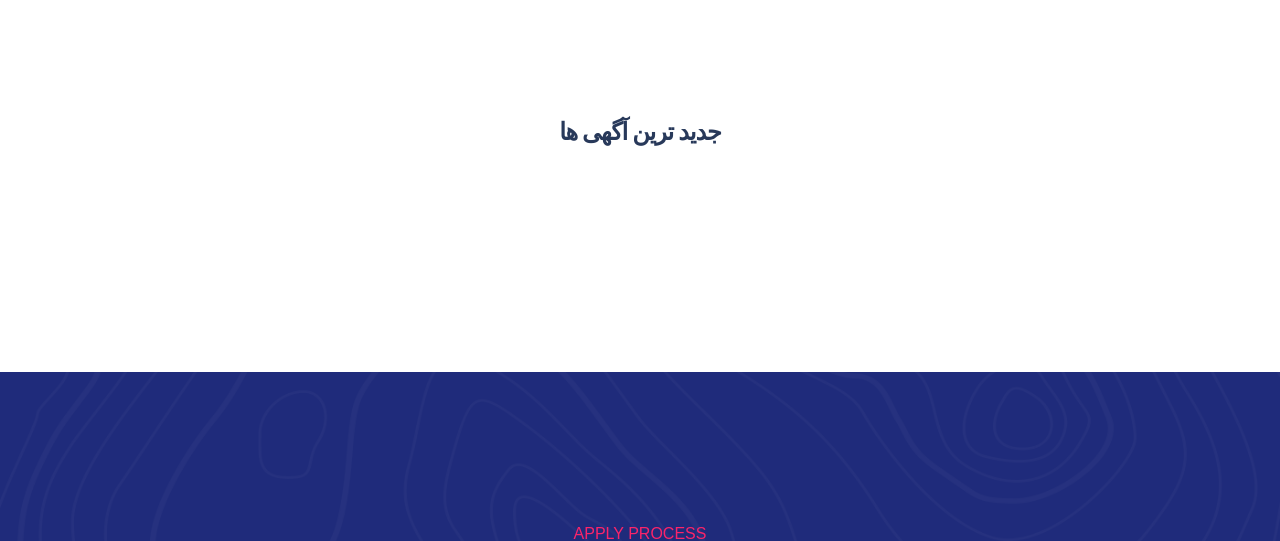
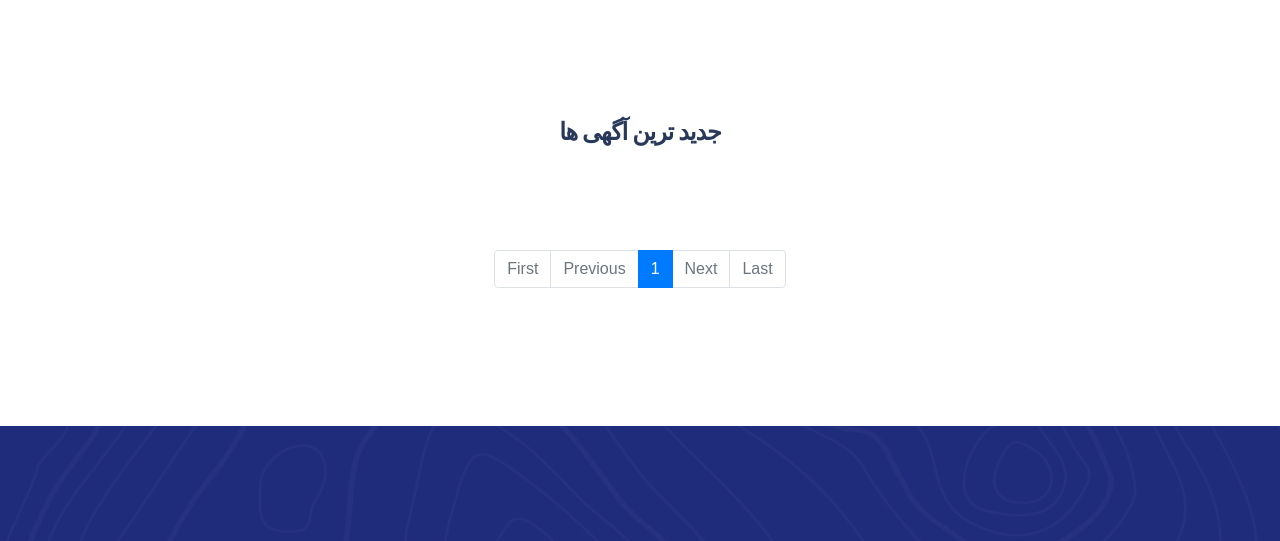
Before and after one commit to Erfan4708/JobLinker, a Django app: page / in a window 1280 px wide. Shown: the part 861-1402 px from the top of the page. Run offline with Django 4.2, Linux system fonts and the light colour scheme; data that the repository does not hold is empty; parts of the project's set-up code (start-up, migrations or seed data) failed here and were passed over; some libraries are stand-ins or nearby versions; some web fonts are replaced.

Commit message:
add Page navigation

```diff
--- a/templates/post_list.html
+++ b/templates/post_list.html
@@ -96,5 +96,54 @@
         </div>
 
     {% endfor %}
+ <div class="navbar subscribe_text" >
+    <nav aria-label="Page navigation example" style="margin: auto">
+        <ul class="pagination justify-content-end">
+            {% if page_obj.has_previous %}
+                <li class="page-item">
+                    <a class="page-link" href="?page=1">First</a>
+                </li>
+                <li class="page-item">
+                    <a class="page-link" href="?page={{ page_obj.previous_page_number }}" tabindex="-1">Previous</a>
+                </li>
+            {% else %}
+                <li class="page-item disabled">
+                    <a class="page-link" href="#" tabindex="-1">First</a>
+                </li>
+                <li class="page-item disabled">
+                    <a class="page-link" href="#" tabindex="-1">Previous</a>
+                </li>
+            {% endif %}
+
+            {% for num in page_obj.paginator.page_range %}
+                {% if page_obj.number == num %}
+                    <li class="page-item active"><a class="page-link" href="#">{{ num }}</a></li>
+                {% else %}
+                    {% if num > page_obj.number|add:-3 and num < page_obj.number|add:3 %}
+                        <li class="page-item"><a class="page-link" href="?page={{ num }}">{{ num }}</a></li>
+                    {% elif num == page_obj.paginator.page_range.1 or num == page_obj.paginator.page_range.1 %}
+                        <li class="page-item disabled"><a class="page-link" href="#">...</a></li>
+                    {% endif %}
+                {% endif %}
+            {% endfor %}
+
+            {% if page_obj.has_next %}
+                <li class="page-item">
+                    <a class="page-link" href="?page={{ page_obj.next_page_number }}">Next</a>
+                </li>
+                <li class="page-item">
+                    <a class="page-link" href="?page={{ page_obj.paginator.num_pages }}">Last</a>
+                </li>
+            {% else %}
+                <li class="page-item disabled">
+                    <a class="page-link" href="#" tabindex="-1">Next</a>
+                </li>
+                <li class="page-item disabled">
+                    <a class="page-link" href="#" tabindex="-1">Last</a>
+                </li>
+            {% endif %}
+        </ul>
+    </nav>
+</div>
 
 {% endblock content %}
```
